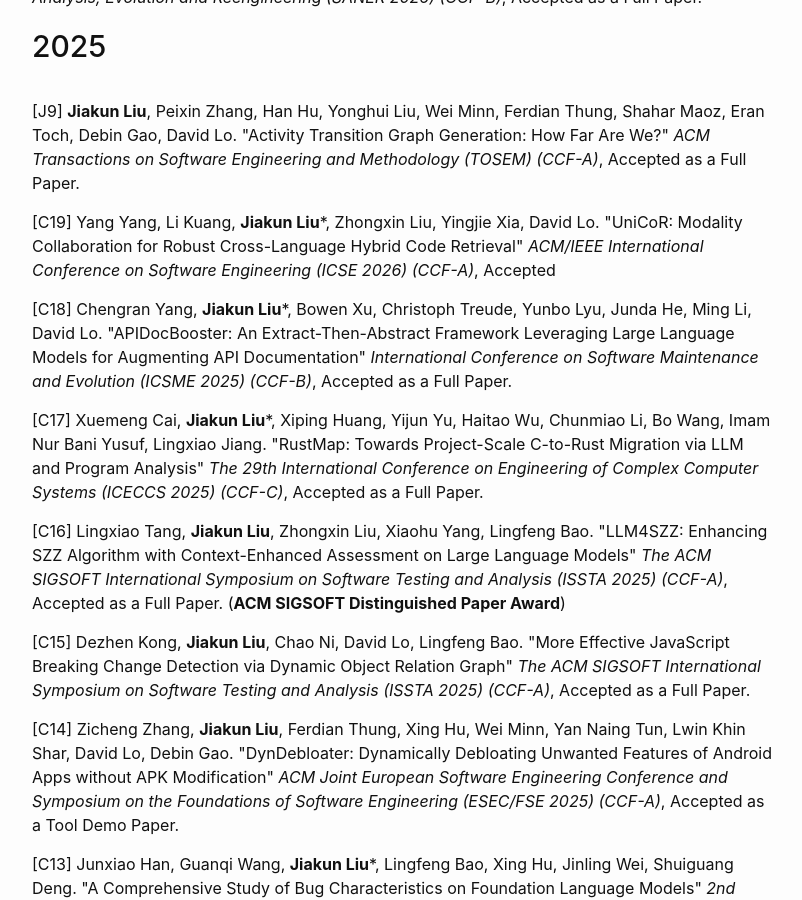
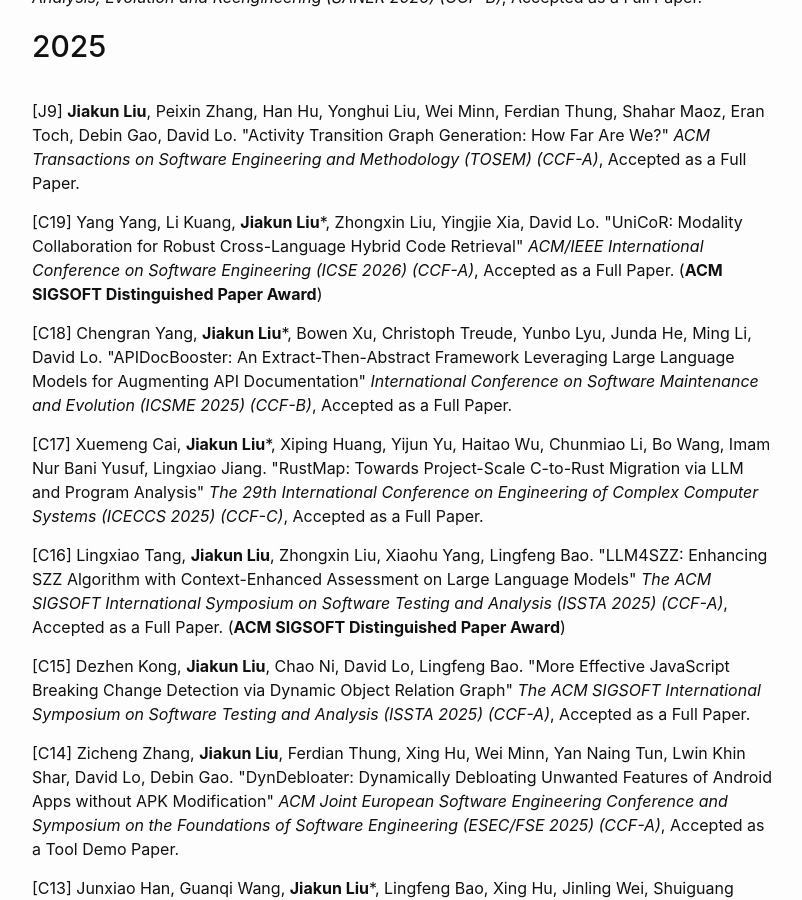
Before and after one commit to jiakun-liu/jiakun-liu.github.io, a Jekyll site: the page built from papers.md, in a window 1280 px wide and 900 px high, scrolled down 698 px. Shown: the whole window, without its empty margins (238-1040 px from the left). Built offline with Jekyll 4.4.1, drawn with Linux system fonts in a browser that asks for light colours.

Commit message:
icse distinguished paper

```diff
--- a/_data/papers.json
+++ b/_data/papers.json
@@ -49,7 +49,7 @@
             "title": "UniCoR: Modality Collaboration for Robust Cross-Language Hybrid Code Retrieval",
             "authors": "Yang Yang, Li Kuang, <b>Jiakun Liu</b>*, Zhongxin Liu, Yingjie Xia, David Lo",
             "venue": "ACM/IEEE International Conference on Software Engineering (ICSE 2026) (CCF-A)",
-            "status": "Accepted"
+            "status": "Accepted as a Full Paper. (<b>ACM SIGSOFT Distinguished Paper Award</b>) "
         },
         {
             "idx": "C18",
```
